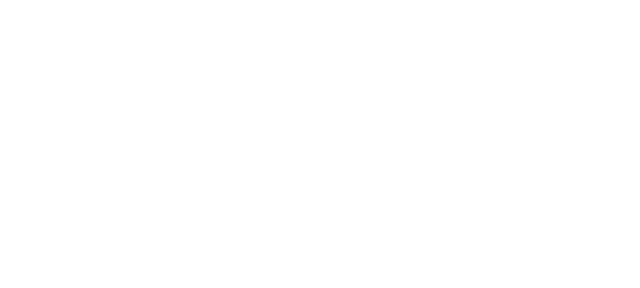
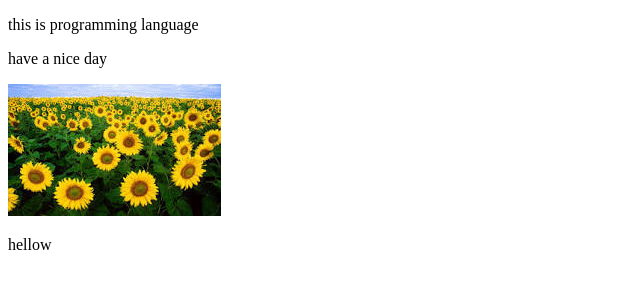
Before and after one commit to Possible85314/my-first-repo, a plain HTML site: page index.html in a window 1280 px wide. Shown: the whole page, without its empty margins (0-640 px from the left). Drawn offline with Linux system fonts and the light colour scheme.

Commit message:
paragraph Added

```diff
--- a/index.html
+++ b/index.html
@@ -6,6 +6,9 @@
     <title>Document</title>
 </head>
 <body>
-
+    <p> this is programming language</p>
+     <p>have a nice day</p>
+     <img src="picture/picture/flower 1.jpeg" alt="">
+     <p>hellow</p>
 </body>
 </html>
```
Also changed, not shown: picture/picture/Curry-resize.jpg (added), picture/picture/ICON.png (added), picture/picture/flower 1.jpeg (added), picture/picture/flower 2.jpeg (added), picture/picture/water lily.JPG (added).
